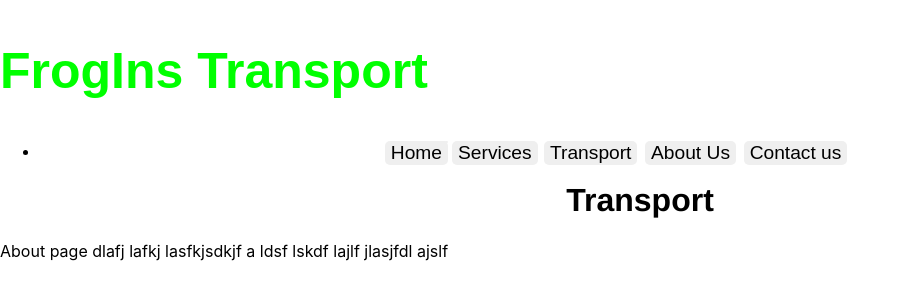
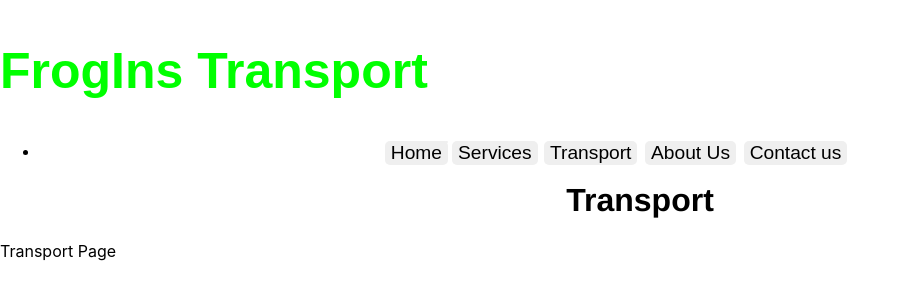
Before and after one commit to wiekusviljoen/myreactapp22, a React (Create React App) app: page /transport in a window 1280 px wide. Shown: the top 300 px of the page, without its empty margins (0-910 px from the left). Built offline with nearby package versions, Linux system fonts and the light colour scheme; the HTML template or start-up script is replaced by a standard one.

Commit message:
commit on master

```diff
--- a/src/components/Transport.js
+++ b/src/components/Transport.js
@@ -6,10 +6,7 @@ const Transport = () => {
       <div className="container">
         <div className="row">
           <div className="col-lg-8 offset-lg-2 my-5">
-            <p className="Lead">
-              About page dlafj lafkj lasfkjsdkjf a ldsf lskdf lajlf jlasjfdl
-              ajslf
-            </p>
+            <p className="Lead">Transport Page</p>
           </div>
         </div>
       </div>
```
